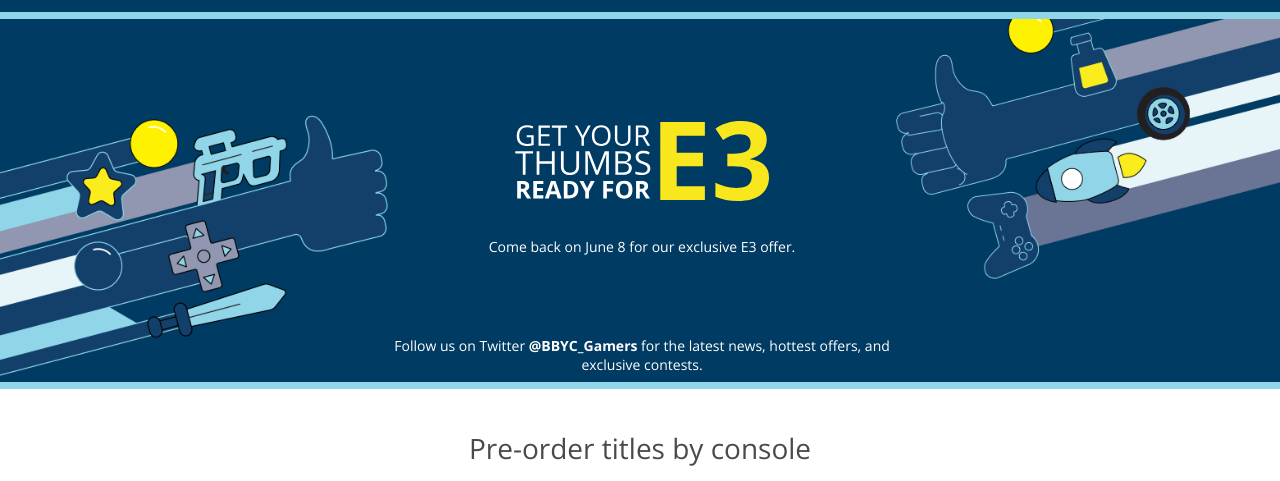
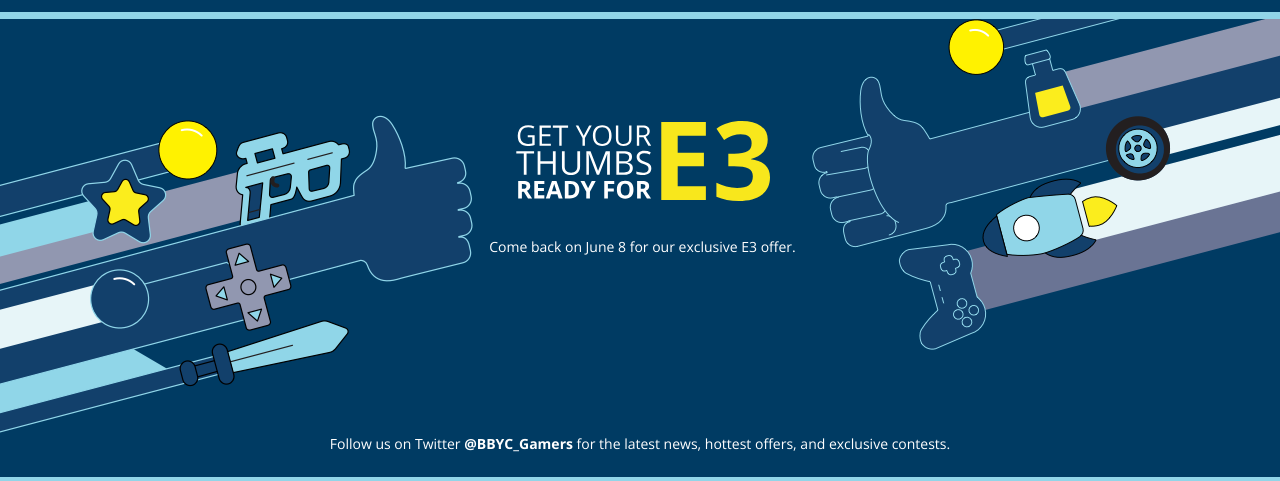
Before and after one commit to angelaestelle/Summer2018, a plain HTML site: page index.html in a window 1280 px wide. Shown: the part 90-571 px from the top of the page. Drawn offline with nearby package versions, Linux system fonts and the light colour scheme.

Commit message:
add notification bar

```diff
--- a/index.html
+++ b/index.html
@@ -41,14 +41,16 @@
             <img src="Assets/Desktop/hero/MainHero_Lockup.svg">
           </div>
           <div class="hero--lockup-content">
-            <p class="--main-heading">Come back on June 8 for our exclusive E3 offer.</p>
-            <p class="--sub-heading">Follow us on Twitter
-              <b>@BBYC_Gamers</b> for the latest news, hottest offers, and exclusive contests.</p>
+            <p>Come back on June 8 for our exclusive E3 offer.</p>
           </div>
         </div>
         <div class="hero--right-thumb">
           <img src="Assets/Desktop/hero/right-thumb-group.png">
         </div>
+      </div>
+      <div class="notification-bar">
+          <p class="--sub-heading">Follow us on Twitter
+              <b>@BBYC_Gamers</b> for the latest news, hottest offers, and exclusive contests.</p>
       </div>
     </div>
 
--- a/stylesheet.css
+++ b/stylesheet.css
@@ -1,4 +1,5 @@
 /* Global Styles */
+
 * {
 	margin: 0;
 }
@@ -79,22 +80,15 @@ a {
 	flex-direction: column;
 	flex-grow: 1;
 	text-align: center;
+	min-width: 20rem;
 }
 
 .lockup-image-container {
-	padding-top: 20%;
+	padding-top: 30%;
 	padding-bottom: 2rem;
 }
 
-.hero--lockup-content {
-	flex-grow: 1;
-	display: flex;
-	flex-direction: column;
-}
-
-.hero--lockup-content .--main-heading {
-	flex-grow: 1;
-}
+.hero--lockup-content {}
 
 .hero--lockup-content .--sub-heading {
 	padding-top: 5rem;
@@ -120,6 +114,14 @@ a {
 .hero--right-thumb {
 	overflow: hidden;
 	max-width: 35rem;
+}
+
+/* Notification Bar Component */
+
+.notification-bar {
+	padding-top: 1rem;
+	padding-bottom: 1rem;
+	text-align: center;
 }
 
 /* Grid Component */
@@ -311,20 +313,18 @@ hr {
 	.language {
 		padding: 0;
 	}
-
 	/* Hero Component */
 	.hero {
-		padding: 1rem 1rem 0 0;
+		padding: 1rem 0 0 0;
+		border: none;
 	}
 	.hero--container {
 		flex-direction: column-reverse;
 	}
 	.hero--lockup {
+		min-width: 0;
 		text-align: left;
 		padding-left: 1rem;
-	}
-	.hero--lockup-content .--sub-heading {
-		display: none;
 	}
 	.lockup-image-container {
 		padding-top: 0;
@@ -340,6 +340,12 @@ hr {
 		left: -5rem;
 		transform: scale(.7) rotate(-20deg);
 	}
+	/* Notification Bar Component */
+	.notification-bar {
+		background: #91d5e8;
+		padding: 1rem;
+		text-align: left;
+	}
 	/* Page Section Component */
 	.page-section {
 		max-width: 40rem;
@@ -349,7 +355,6 @@ hr {
 	.grid-container {
 		flex-direction: column;
 	}
-
 	.box {
 		height: 50px;
 		padding: 1rem;
```
